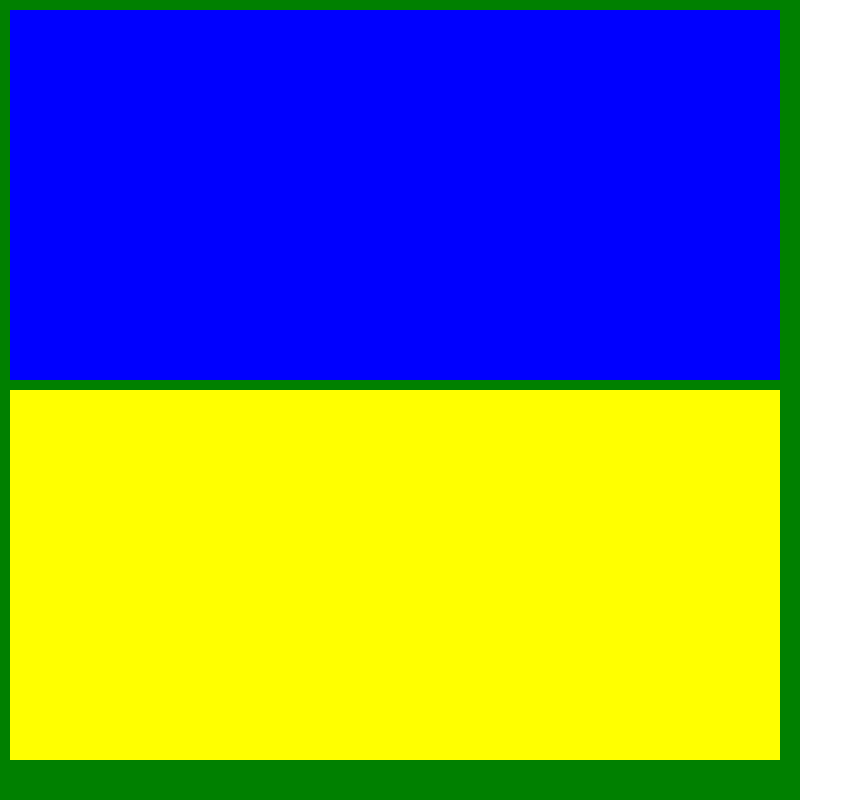
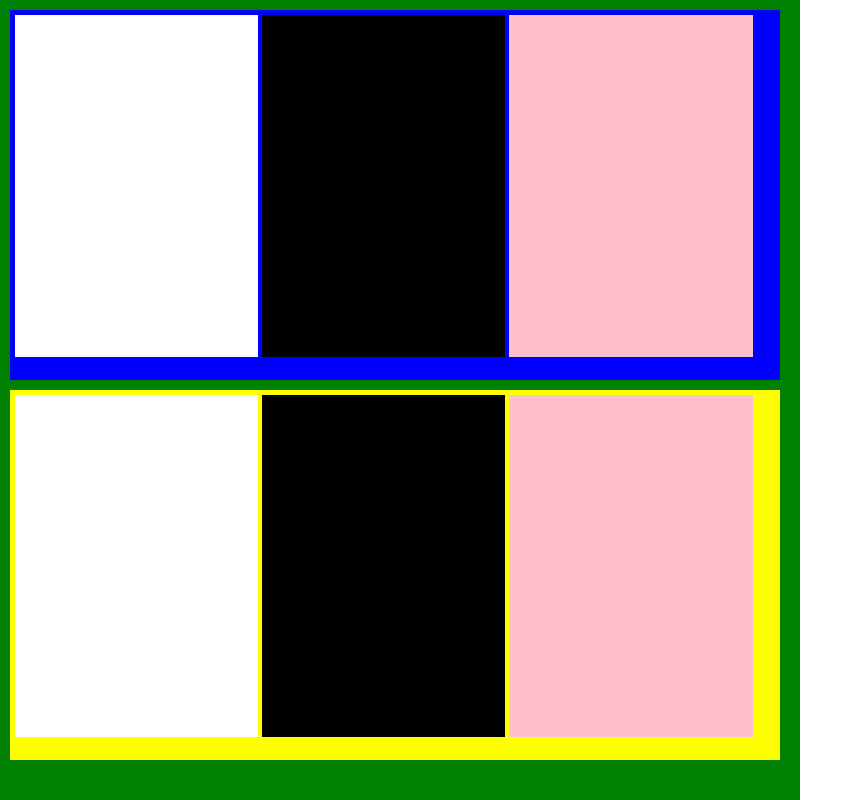
Before and after one commit to DIablo9946/htmlcss-shop, a plain HTML site: page index.html in a window 1280 px wide. Shown: the whole page, without its empty margins (0-853 px from the left). Drawn offline with Linux system fonts and the light colour scheme.

Commit message:
Last scheleton for the project prepared

```diff
--- a/style.css
+++ b/style.css
@@ -20,6 +20,7 @@
   padding: 5px;
   margin: 10px 10px;
 
+
 }
 
 #downside {
@@ -28,4 +29,27 @@
   height: 360px;
   padding: 5px;
   margin: 10px 10px;
+
 }
+
+.left {
+  background-color: white;
+  width: 32%;
+  height: 95%;
+  display: inline-block;
+
+}
+
+.central {
+  background-color: black;
+  width: 32%;
+  height: 95%;
+  display: inline-block;
+}
+
+.right {
+  background-color: pink;
+  width: 32%;
+  height: 95%;
+  display: inline-block;
+}
```
